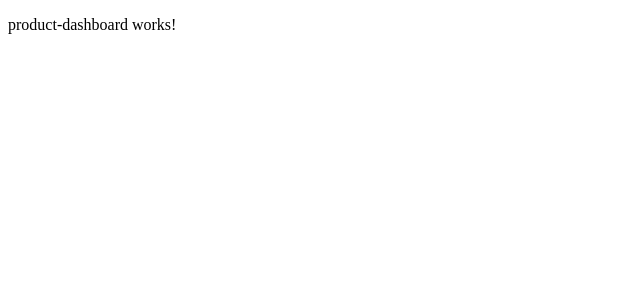
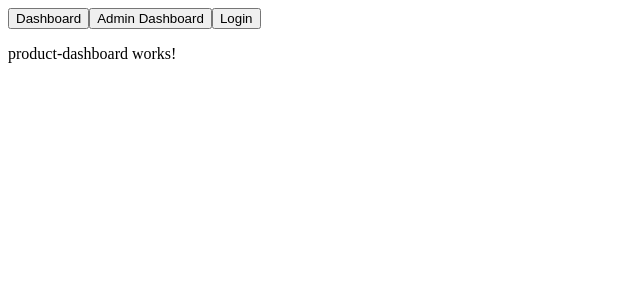
Before and after one commit to rokunyan/team1-shoppingcart, an Angular app: page /dashboard in a window 1280 px wide. Shown: the top 300 px of the page, without its empty margins (0-640 px from the left). Built offline with nearby package versions, Linux system fonts and the light colour scheme.

Commit message:
Implemented Header

```diff
--- a/src/app/app.component.html
+++ b/src/app/app.component.html
@@ -1 +1,2 @@
+<app-header></app-header>
 <router-outlet></router-outlet>
--- a/src/app/shared/header/header.component.html
+++ b/src/app/shared/header/header.component.html
@@ -1,3 +1,3 @@
-<ul>
-
-</ul>
+<button [routerLink]="['dashboard']" routerLinkActive="router-link-active" >Dashboard   </button>
+<button [routerLink]="['admin-dashboard']" routerLinkActive="router-link-active">Admin Dashboard </button>
+<button [routerLink]="['login']" routerLinkActive="router-link-active">Login </button>
```
